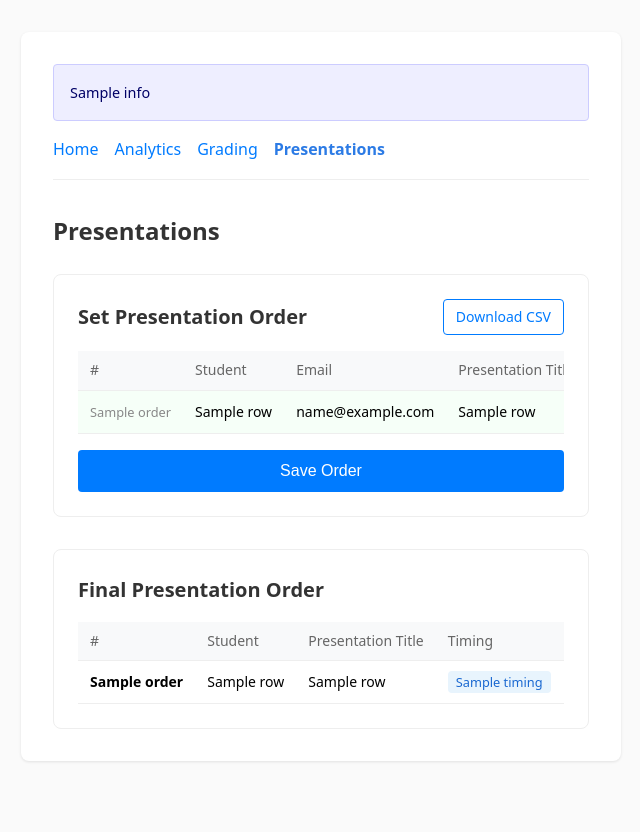
After one commit to cyberdefendersprogram/classapp, a FastAPI app: template app/templates/admin_presentations.html in a window 1280 px wide. The commit adds this page. Shown: the whole page, without its empty margins (319-959 px from the left). Run offline with FastAPI, Linux system fonts and the light colour scheme; the template is opened without the code that fills it: most values are stand-ins (such as "Sample title", 1, 10 or a date in 2020).

Commit message:
Add admin presentations interface with ordering, grading, and CSV export
- Add presentation_order and presentation_grade fields to RosterEntry model
- Add /admin/presentations page: shows quiz-006 submissions joined with roster
- Add POST /admin/presentations/reorder: saves order numbers to roster sheet
- Add POST /admin/presentations/grade/{student_id}: saves grade (1-50)
- Add GET /admin/presentations/csv: downloads presentations as CSV
- Include presentation_grade in grading CSV export
- Add Presentations nav link to all admin templates

Co-Authored-By: Claude Sonnet 4.6 <noreply@anthropic.com>

```diff
--- a/app/templates/admin_analytics.html
+++ b/app/templates/admin_analytics.html
@@ -7,6 +7,7 @@
     <a href="/home">Home</a>
     <a href="/admin/analytics">Analytics</a>
     <a href="/admin/grading">Grading</a>
+    <a href="/admin/presentations">Presentations</a>
 </nav>
 
 <h1>Quiz Analytics</h1>
--- a/app/templates/admin_grading.html
+++ b/app/templates/admin_grading.html
@@ -7,6 +7,7 @@
     <a href="/home">Home</a>
     <a href="/admin/analytics">Analytics</a>
     <a href="/admin/grading">Grading</a>
+    <a href="/admin/presentations">Presentations</a>
 </nav>
 
 <h1>Grading</h1>
--- /dev/null
+++ b/app/templates/admin_presentations.html
@@ -0,0 +1,284 @@
+{% extends "base.html" %}
+
+{% block title %}Presentations - Admin{% endblock %}
+
+{% block content %}
+<nav class="nav">
+    <a href="/home">Home</a>
+    <a href="/admin/analytics">Analytics</a>
+    <a href="/admin/grading">Grading</a>
+    <a href="/admin/presentations" class="active">Presentations</a>
+</nav>
+
+<h1>Presentations</h1>
+
+{% set ordered = rows | selectattr("order") | list %}
+{% set unordered = rows | rejectattr("order") | list %}
+
+<!-- ------------------------------------------------------------------ -->
+<!-- Order form                                                           -->
+<!-- ------------------------------------------------------------------ -->
+<section class="card" style="margin-bottom: 2rem;">
+    <div style="display: flex; align-items: center; justify-content: space-between; margin-bottom: 1rem;">
+        <h2 style="margin: 0;">Set Presentation Order</h2>
+        <a href="/admin/presentations/csv" class="btn btn-outline btn-sm">Download CSV</a>
+    </div>
+
+    {% if not rows %}
+    <p class="text-muted">No claimed students yet.</p>
+    {% else %}
+    <form method="post" action="/admin/presentations/reorder">
+        <div class="table-container">
+            <table class="grading-table">
+                <thead>
+                    <tr>
+                        <th>#</th>
+                        <th class="sticky-col">Student</th>
+                        <th>Email</th>
+                        <th>Presentation Title</th>
+                        <th>Timing Pref</th>
+                        <th>Order</th>
+                    </tr>
+                </thead>
+                <tbody>
+                    {% for row in rows %}
+                    <tr class="{{ 'row-ordered' if row.order else 'row-pending' }}">
+                        <td class="text-muted" style="font-size: 0.8rem;">
+                            {% if row.order %}{{ row.order }}{% else %}—{% endif %}
+                        </td>
+                        <td class="sticky-col">{{ row.name }}</td>
+                        <td>{{ row.email }}</td>
+                        <td>
+                            {% if row.title %}
+                                {{ row.title }}
+                            {% elif row.submitted %}
+                                <span class="text-muted">(no title given)</span>
+                            {% else %}
+                                <span class="badge-pending">not submitted</span>
+                            {% endif %}
+                        </td>
+                        <td>
+                            {% if row.timing %}
+                            <span class="badge-timing">{{ row.timing }}</span>
+                            {% else %}
+                            <span class="text-muted">—</span>
+                            {% endif %}
+                        </td>
+                        <td>
+                            <input
+                                type="number"
+                                name="order_{{ row.student_id }}"
+                                value="{{ row.order or '' }}"
+                                min="1"
+                                max="99"
+                                placeholder="—"
+                                class="order-input"
+                            >
+                        </td>
+                    </tr>
+                    {% endfor %}
+                </tbody>
+            </table>
+        </div>
+        <div style="margin-top: 1rem;">
+            <button type="submit">Save Order</button>
+        </div>
+    </form>
+    {% endif %}
+</section>
+
+<!-- ------------------------------------------------------------------ -->
+<!-- Final order + grading                                               -->
+<!-- ------------------------------------------------------------------ -->
+{% if ordered %}
+<section class="card">
+    <h2>Final Presentation Order</h2>
+    <div class="table-container">
+        <table class="grading-table">
+            <thead>
+                <tr>
+                    <th>#</th>
+                    <th class="sticky-col">Student</th>
+                    <th>Presentation Title</th>
+                    <th>Timing</th>
+                    <th style="min-width: 160px;">Grade (1–50)</th>
+                </tr>
+            </thead>
+            <tbody>
+                {% for row in ordered %}
+                <tr>
+                    <td><strong>{{ row.order }}</strong></td>
+                    <td class="sticky-col">{{ row.name }}</td>
+                    <td>{{ row.title or '—' }}</td>
+                    <td>
+                        {% if row.timing %}
+                        <span class="badge-timing">{{ row.timing }}</span>
+                        {% else %}—{% endif %}
+                    </td>
+                    <td>
+                        <form
+                            method="post"
+                            action="/admin/presentations/grade/{{ row.student_id }}"
+                            style="display: flex; gap: 0.5rem; align-items: center;"
+                        >
+                            <input
+                                type="number"
+                                name="grade"
+                                value="{{ row.grade or '' }}"
+                                min="1"
+                                max="50"
+                                placeholder="—"
+                                class="grade-input"
+                                required
+                            >
+                            <button type="submit" class="btn-save">Save</button>
+                        </form>
+                    </td>
+                </tr>
+                {% endfor %}
+            </tbody>
+        </table>
+    </div>
+</section>
+{% endif %}
+
+{% endblock %}
+
+{% block head %}
+<style>
+    .card {
+        background: #fff;
+        border: 1px solid #eee;
+        border-radius: 8px;
+        padding: 1.5rem;
+    }
+
+    .table-container {
+        overflow-x: auto;
+        margin-top: 0.75rem;
+    }
+
+    .grading-table {
+        width: 100%;
+        border-collapse: collapse;
+        font-size: 0.875rem;
+    }
+
+    .grading-table th,
+    .grading-table td {
+        padding: 0.5rem 0.75rem;
+        text-align: left;
+        border-bottom: 1px solid #eee;
+        white-space: nowrap;
+    }
+
+    .grading-table th {
+        font-weight: 500;
+        color: #666;
+        background: #f8f9fa;
+        position: sticky;
+        top: 0;
+    }
+
+    .grading-table tbody tr:hover {
+        background: #fafafa;
+    }
+
+    .sticky-col {
+        position: sticky;
+        left: 0;
+        background: #fff;
+        z-index: 1;
+    }
+
+    .grading-table th.sticky-col {
+        background: #f8f9fa;
+        z-index: 2;
+    }
+
+    .grading-table tbody tr:hover .sticky-col {
+        background: #fafafa;
+    }
+
+    .order-input {
+        width: 60px;
+        padding: 0.25rem 0.5rem;
+        border: 1px solid #ddd;
+        border-radius: 4px;
+        font-size: 0.875rem;
+        text-align: center;
+    }
+
+    .grade-input {
+        width: 70px;
+        padding: 0.25rem 0.5rem;
+        border: 1px solid #ddd;
+        border-radius: 4px;
+        font-size: 0.875rem;
+        text-align: center;
+    }
+
+    .btn-save {
+        padding: 0.25rem 0.75rem;
+        font-size: 0.8rem;
+        background: #2c7be5;
+        color: #fff;
+        border: none;
+        border-radius: 4px;
+        cursor: pointer;
+        width: auto;
+    }
+
+    .btn-save:hover {
+        background: #1a68d1;
+    }
+
+    .btn-sm {
+        padding: 0.375rem 0.75rem;
+        font-size: 0.875rem;
+        width: auto;
+        display: inline-block;
+    }
+
+    .badge-timing {
+        background: #e8f4fd;
+        color: #1a68d1;
+        padding: 0.15rem 0.5rem;
+        border-radius: 4px;
+        font-size: 0.8rem;
+    }
+
+    .badge-pending {
+        background: #fff3cd;
+        color: #856404;
+        padding: 0.15rem 0.5rem;
+        border-radius: 4px;
+        font-size: 0.8rem;
+    }
+
+    .row-ordered td {
+        background: #f6fff8;
+    }
+
+    .row-ordered:hover td {
+        background: #edfbf1 !important;
+    }
+
+    .row-ordered .sticky-col {
+        background: #f6fff8;
+    }
+
+    .row-ordered:hover .sticky-col {
+        background: #edfbf1 !important;
+    }
+
+    .text-muted {
+        color: #888;
+    }
+
+    nav .active {
+        font-weight: 600;
+        color: #2c7be5;
+    }
+</style>
+{% endblock %}
```
Also changed, not shown: app/models/roster.py (+14 -0 lines), app/routers/admin.py (+127 -2 lines).
